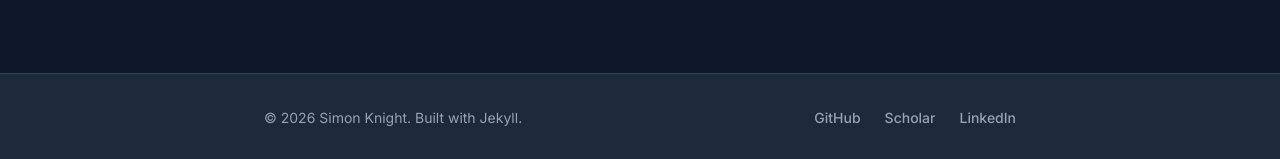
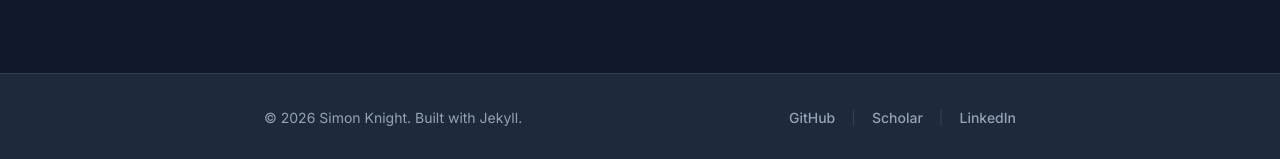
Before and after one commit to sk2/sk2.github.com, a Jekyll site: the page built from index.md, in a window 1280 px wide and 1400 px high, scrolled down 468 px. Shown: the part 1238-1397 px from the top of the window. Built offline with Jekyll 4.4.1, drawn with Linux system fonts in a browser that asks for light colours; nearby versions of some CDN libraries; our own code applies the rules of GitHub Pages for plain Markdown files.

Commit message:
Add vertical pipe separators to social links in footer

```diff
--- a/assets/css/main.css
+++ b/assets/css/main.css
@@ -477,7 +477,8 @@ img {
 
 .social-links {
   display: flex;
-  gap: var(--space-md);
+  gap: var(--space-sm);
+  align-items: center;
 }
 
 .social-links a {
@@ -486,6 +487,16 @@ img {
   font-weight: 500;
   text-decoration: none;
   transition: color var(--transition-fast);
+  display: flex;
+  align-items: center;
+}
+
+.social-links a:not(:last-child)::after {
+  content: '|';
+  margin-left: var(--space-sm);
+  color: var(--border);
+  font-weight: 300;
+  pointer-events: none;
 }
 
 .social-links a:hover {
```
Also changed, not shown: projects.md (+1 -1 lines), projects/satellites.md (+2 -2 lines).
